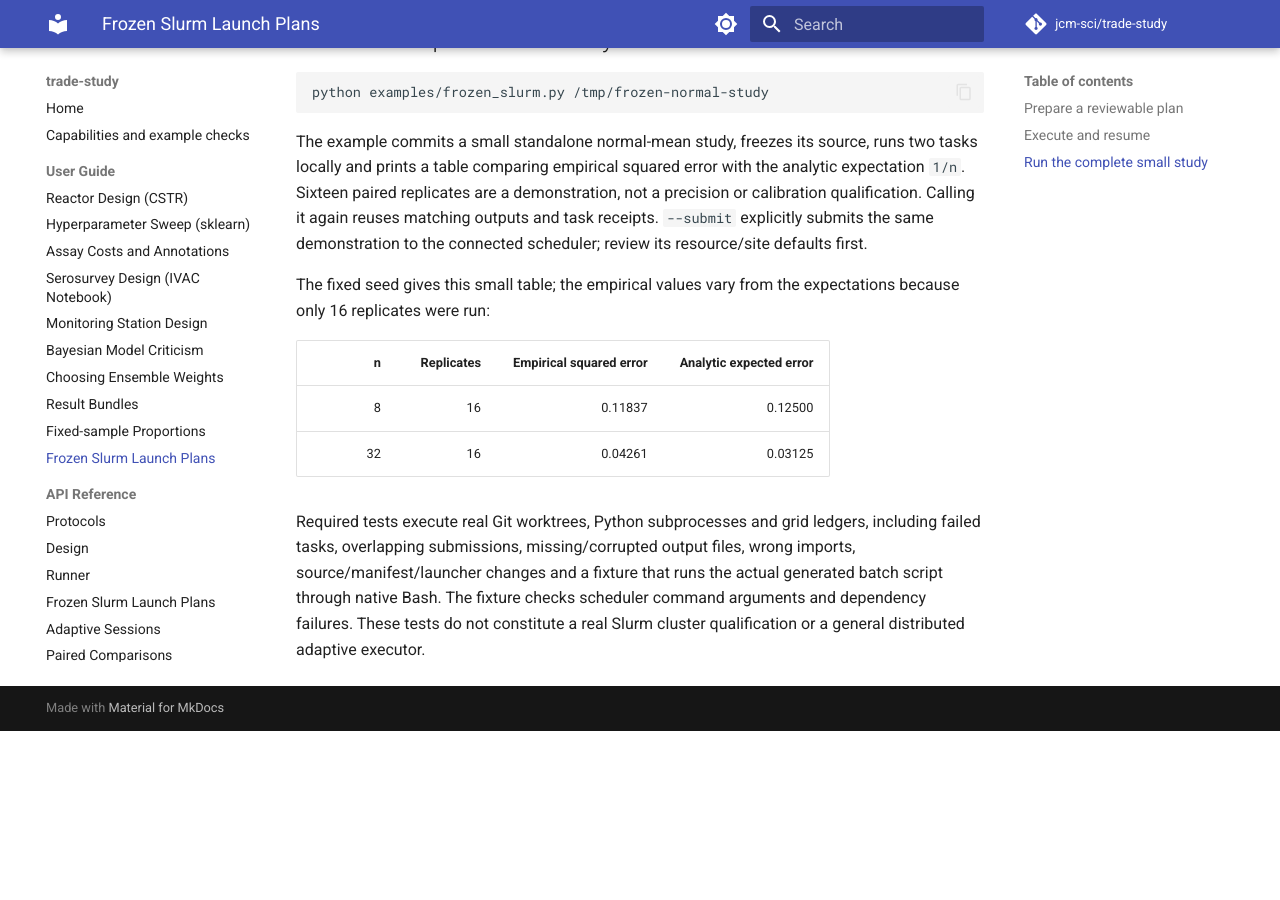
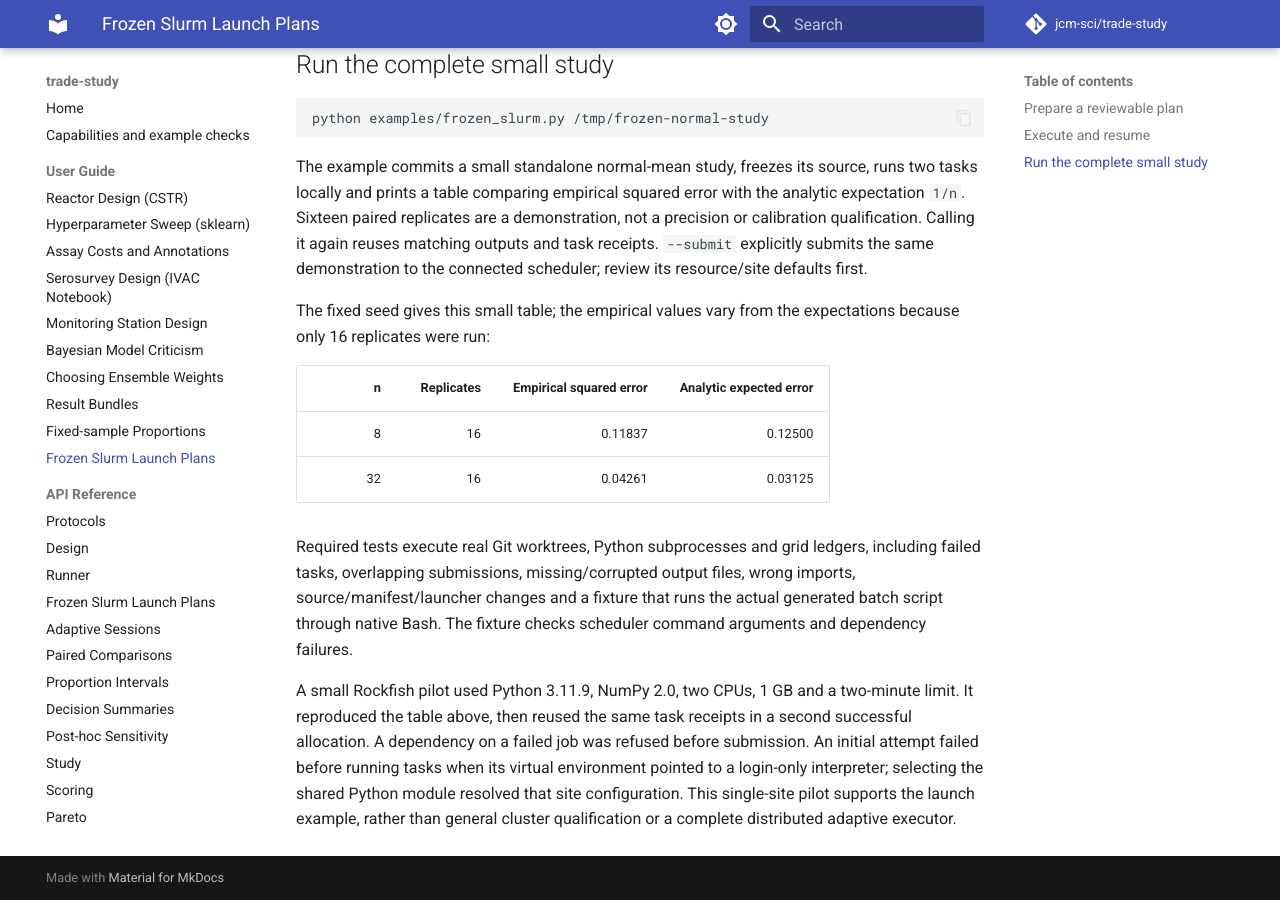
Before and after one commit to jcm-sci/trade-study, an MkDocs documentation site: the page built from docs/guide/slurm.md, in a window 1280 px wide and 900 px high, scrolled down 2327 px. Built offline with MkDocs 1.6.1 and Material for MkDocs 9.7.7, drawn with Linux system fonts in a browser that asks for light colours; comment, search, counter and statistics services are not loaded; before the commit the page ends 3058 px from its top, so only the background shows below that; some of the changed text lies outside the part shown.

Commit message:
Prepare trade-study 0.6.0 release (#214)
Co-authored-by: Copilot <223556219+Copilot@users.noreply.github.com>

````diff
--- a/docs/guide/slurm.md
+++ b/docs/guide/slurm.md
@@ -20,6 +20,8 @@ For an editable install, install the project from the **frozen** checkout.
 The package guard refuses an import resolving to the submitting checkout.
 Use an explicit shared interpreter path, preserving its virtual-environment
 symlink; resolving that symlink to a base Python binary would lose the environment.
+The linked base interpreter and its libraries must also exist on the compute
+nodes. A successful login-node import alone cannot establish that availability.
 
 ```python
 from trade_study.slurm import (
@@ -127,5 +129,13 @@ Required tests execute real Git worktrees, Python subprocesses and grid ledgers,
 including failed tasks, overlapping submissions, missing/corrupted output files,
 wrong imports, source/manifest/launcher changes and a fixture that runs the actual
 generated batch script through native Bash. The fixture checks scheduler command
-arguments and dependency failures. These tests do not constitute a real Slurm
-cluster qualification or a general distributed adaptive executor.
+arguments and dependency failures.
+
+A small Rockfish pilot used Python 3.11.9, NumPy 2.0, two CPUs, 1 GB and a
+two-minute limit. It reproduced the table above, then reused the same task
+receipts in a second successful allocation. A dependency on a failed job was
+refused before submission. An initial attempt failed before running tasks when
+its virtual environment pointed to a login-only interpreter; selecting the
+shared Python module resolved that site configuration. This single-site pilot
+supports the launch example, rather than general cluster qualification or a
+complete distributed adaptive executor.
--- a/pyproject.toml
+++ b/pyproject.toml
@@ -4,7 +4,7 @@ build-backend = "setuptools.build_meta"
 
 [project]
 name = "trade-study"
-version = "0.5.1"
+version = "0.6.0"
 description = "Multi-objective trade-study orchestration: scoring, Pareto optimization, and Bayesian stacking"
 authors = [
   { name = "Joshua C. Macdonald", email = "jmacdo16@jh.edu" },
--- a/src/trade_study/_version.py
+++ b/src/trade_study/_version.py
@@ -1 +1 @@
-__version__ = "0.5.1"
+__version__ = "0.6.0"
````
Also changed, not shown: CHANGELOG.md (+6 -2 lines), 1 other file.
